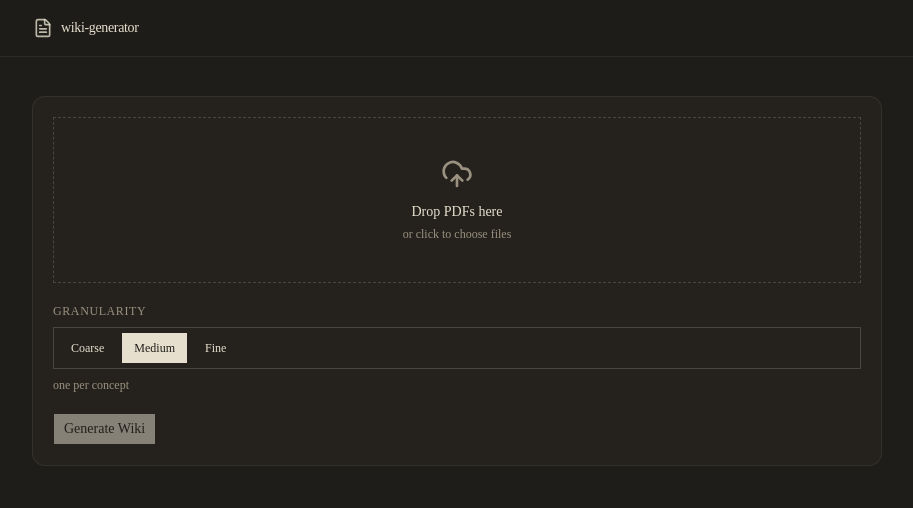
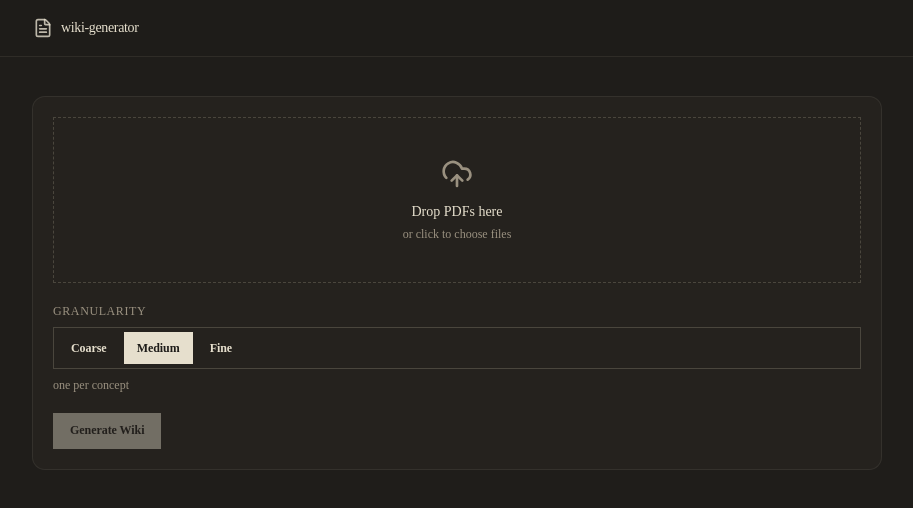
Before and after one commit to freddysongg/wiki-generator, a Next.js app: page / in a window 1280 px wide. Shown: the top 508 px of the page, without its empty margins (183-1096 px from the left). Built offline with nearby package versions, Linux system fonts and the light colour scheme.

Commit message:
update: button styles to brutalist variants

```diff
--- a/components/ui/button.tsx
+++ b/components/ui/button.tsx
@@ -1,36 +1,34 @@
 import { Button as ButtonPrimitive } from "@base-ui/react/button";
 import { cva, type VariantProps } from "class-variance-authority";
+import type { JSX } from "react";
 
 import { cn } from "@/lib/utils";
 
 const buttonVariants = cva(
-  "group/button inline-flex shrink-0 items-center justify-center rounded-lg border border-transparent bg-clip-padding text-sm font-medium whitespace-nowrap transition-all outline-none select-none focus-visible:border-ring focus-visible:ring-3 focus-visible:ring-ring/50 active:not-aria-[haspopup]:translate-y-px disabled:pointer-events-none disabled:opacity-50 aria-invalid:border-destructive aria-invalid:ring-3 aria-invalid:ring-destructive/20 dark:aria-invalid:border-destructive/50 dark:aria-invalid:ring-destructive/40 [&_svg]:pointer-events-none [&_svg]:shrink-0 [&_svg:not([class*='size-'])]:size-4",
+  [
+    "inline-flex shrink-0 items-center justify-center gap-2 whitespace-nowrap select-none",
+    "font-sans text-[12px] font-semibold tracking-[-0.005em]",
+    "border border-rule rounded-none",
+    "transition-[background-color,color,border-color] duration-100 ease-out",
+    "focus-visible:outline focus-visible:outline-2 focus-visible:outline-fg focus-visible:outline-offset-2",
+    "disabled:pointer-events-none disabled:opacity-40",
+    "[&_svg]:pointer-events-none [&_svg]:shrink-0 [&_svg:not([class*='size-'])]:size-4",
+  ].join(" "),
   {
     variants: {
       variant: {
-        default: "bg-primary text-primary-foreground [a]:hover:bg-primary/80",
-        outline:
-          "border-border bg-background hover:bg-muted hover:text-foreground aria-expanded:bg-muted aria-expanded:text-foreground dark:border-input dark:bg-input/30 dark:hover:bg-input/50",
-        secondary:
-          "bg-secondary text-secondary-foreground hover:bg-secondary/80 aria-expanded:bg-secondary aria-expanded:text-secondary-foreground",
-        ghost:
-          "hover:bg-muted hover:text-foreground aria-expanded:bg-muted aria-expanded:text-foreground dark:hover:bg-muted/50",
+        default:
+          "bg-fg text-bg border-fg hover:bg-fg-mute hover:border-fg-mute",
+        outline: "bg-transparent text-fg border-rule-2 hover:bg-bg-2",
+        ghost: "bg-transparent text-fg border-transparent hover:bg-bg-2",
         destructive:
-          "bg-destructive/10 text-destructive hover:bg-destructive/20 focus-visible:border-destructive/40 focus-visible:ring-destructive/20 dark:bg-destructive/20 dark:hover:bg-destructive/30 dark:focus-visible:ring-destructive/40",
-        link: "text-primary underline-offset-4 hover:underline",
+          "bg-brand-accent text-fg border-brand-accent hover:brightness-110",
       },
       size: {
-        default:
-          "h-8 gap-1.5 px-2.5 has-data-[icon=inline-end]:pr-2 has-data-[icon=inline-start]:pl-2",
-        xs: "h-6 gap-1 rounded-[min(var(--radius-md),10px)] px-2 text-xs in-data-[slot=button-group]:rounded-lg has-data-[icon=inline-end]:pr-1.5 has-data-[icon=inline-start]:pl-1.5 [&_svg:not([class*='size-'])]:size-3",
-        sm: "h-7 gap-1 rounded-[min(var(--radius-md),12px)] px-2.5 text-[0.8rem] in-data-[slot=button-group]:rounded-lg has-data-[icon=inline-end]:pr-1.5 has-data-[icon=inline-start]:pl-1.5 [&_svg:not([class*='size-'])]:size-3.5",
-        lg: "h-9 gap-1.5 px-2.5 has-data-[icon=inline-end]:pr-2 has-data-[icon=inline-start]:pl-2",
-        icon: "size-8",
-        "icon-xs":
-          "size-6 rounded-[min(var(--radius-md),10px)] in-data-[slot=button-group]:rounded-lg [&_svg:not([class*='size-'])]:size-3",
-        "icon-sm":
-          "size-7 rounded-[min(var(--radius-md),12px)] in-data-[slot=button-group]:rounded-lg",
-        "icon-lg": "size-9",
+        default: "h-9 px-4",
+        sm: "h-7 px-3 text-[11px]",
+        lg: "h-11 px-5 text-[13px]",
+        icon: "h-9 w-9 p-0",
       },
     },
     defaultVariants: {
@@ -40,12 +38,14 @@ const buttonVariants = cva(
   },
 );
 
+type ButtonProps = ButtonPrimitive.Props & VariantProps<typeof buttonVariants>;
+
 function Button({
   className,
   variant = "default",
   size = "default",
   ...props
-}: ButtonPrimitive.Props & VariantProps<typeof buttonVariants>) {
+}: ButtonProps): JSX.Element {
   return (
     <ButtonPrimitive
       data-slot="button"
@@ -56,3 +56,4 @@ function Button({
 }
 
 export { Button, buttonVariants };
+export type { ButtonProps };
```
